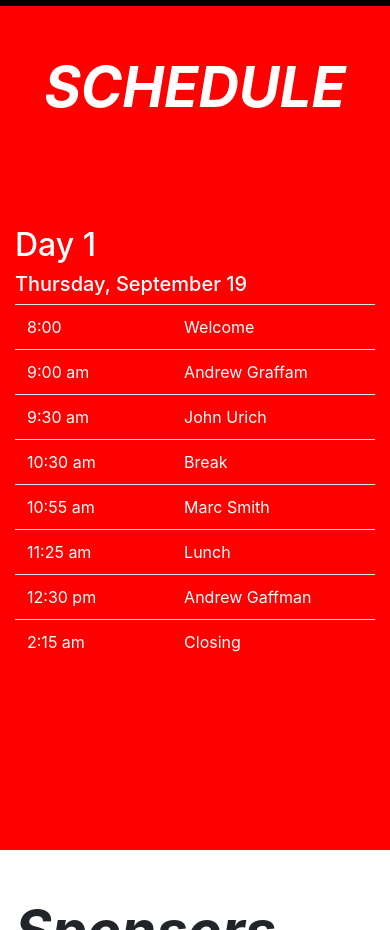
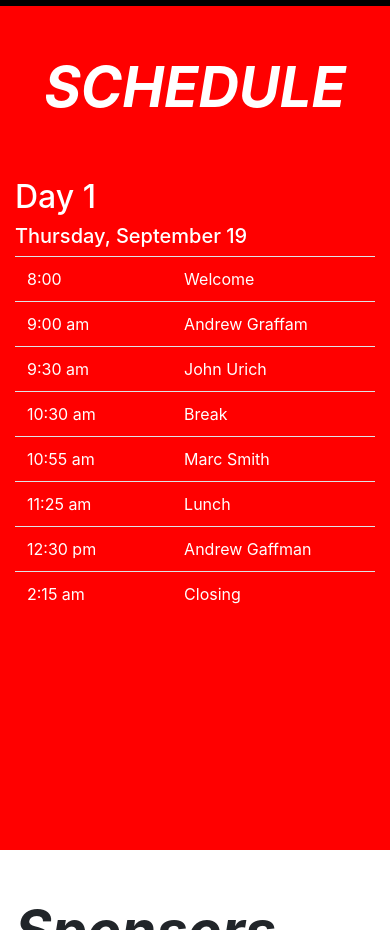
Before and after one commit to jadenkamau/jadenkamau.github.io, a plain HTML site: page index.html in a window 390 px wide. Shown: the part 3360-4290 px from the top of the page. Drawn offline with nearby package versions, Linux system fonts and the light colour scheme; files that its build step writes are made by us from their sources.

Commit message:
Change Schedule Margin

```diff
--- a/index.html
+++ b/index.html
@@ -139,7 +139,7 @@
                     </div>
 
 
-                    <div data-aos="fade-left" data-aos-duration="1000" class="col-md-6 col-sm-12 pt-5 mt-5">
+                    <div data-aos="fade-left" data-aos-duration="1000" class="col-md-6 col-sm-12 pt-5 mt-md-5">
 
                             <h2>Day 1</h2>
                             <h5>Thursday, September 19</h5>
```
